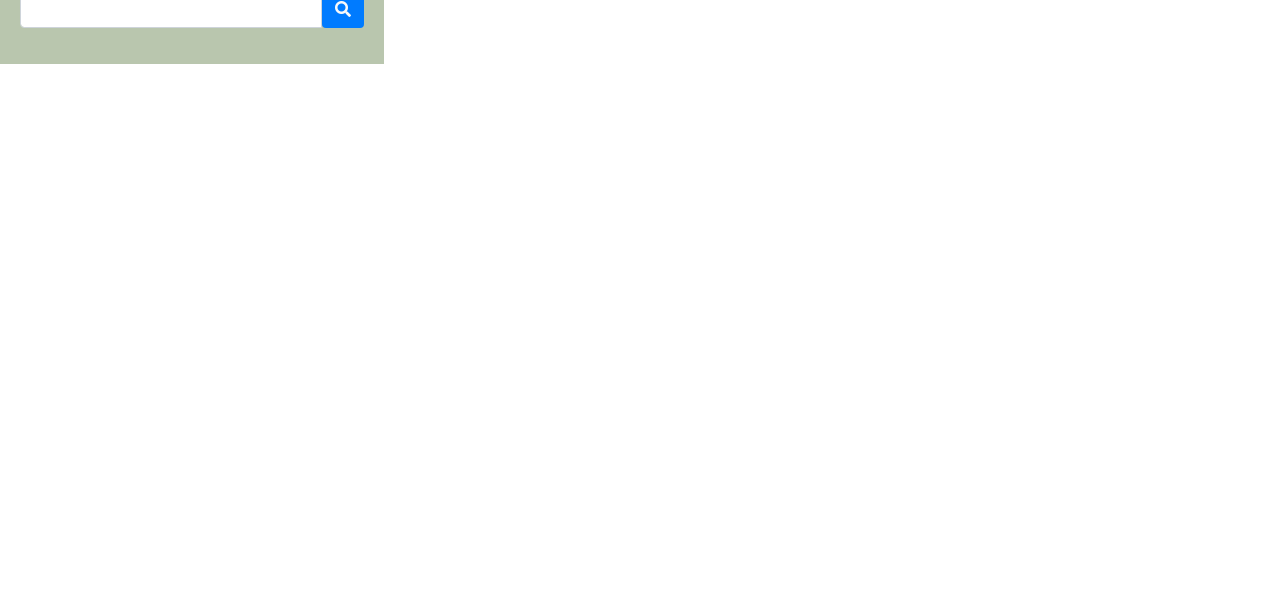
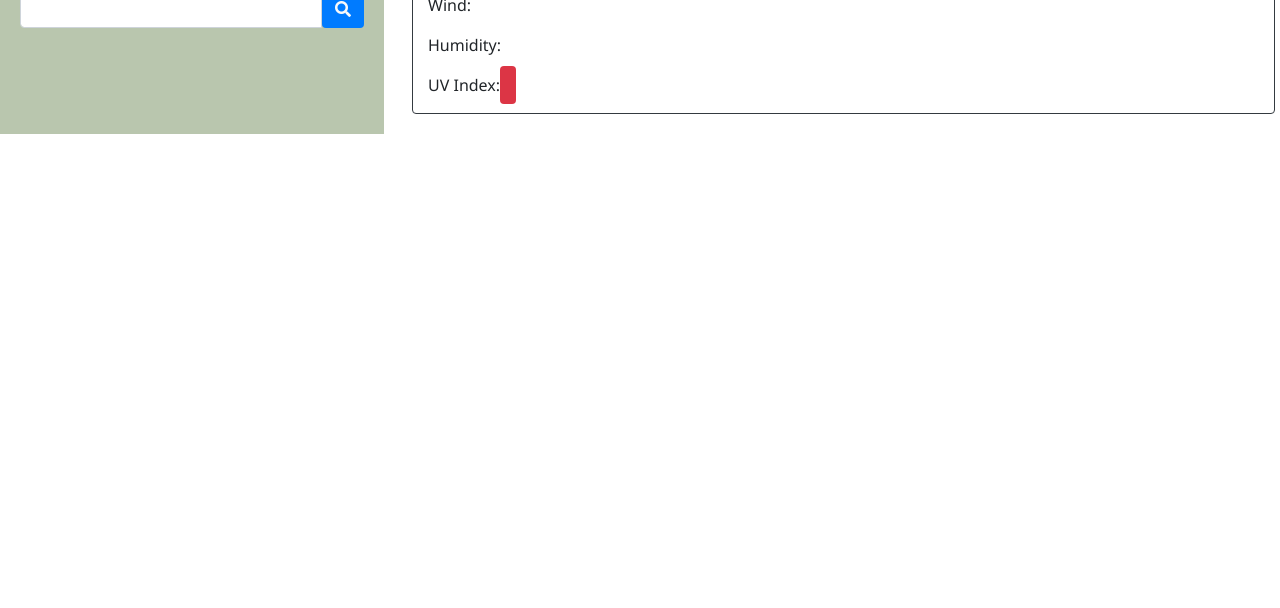
Before and after one commit to diablolaw/weather_dashboard, a plain HTML site: page index.html in a window 1280 px wide. Shown: the part 192-800 px from the top of the page. Drawn offline with nearby package versions, Linux system fonts and the light colour scheme.

Commit message:
current weather session update

```diff
--- a/index.html
+++ b/index.html
@@ -24,8 +24,19 @@
         <div class="input-group mb-3">
           <input type="text" class="form-control" id="search-city" />
           <button class="btn bg-primary text-light" id="search-button"><i class="fa fa-search" aria-hidden="true"></i></button>
+          <ul class="list-group"></ul>
       </aside>
-      <section></section>
+      <section>
+          <div class="row ml-2 border border-dark rounded">
+              <div class="col-sm-12" id="current-weather">
+                  <h3 class="city-name mb-1 mt-2 bolder" id="current-city"></h3>
+                  <p>Temp: <span class="current" id="temperature"></span></p>
+                  <p>Wind: <span class="current" id="wind-speed"></span></p>
+                  <p>Humidity: <span class="current" id="humidity"></span></p>
+                  <p>UV Index: <span class="current bg-danger rounded py-2 px-2 text-white" id="uv-index"></span></p>
+              </div>
+          </div>
+      </section>
     </main>
     <script src="https://cdnjs.cloudflare.com/ajax/libs/jquery/3.2.1/jquery.min.js"></script>
     <script src="./script.js"></script>
```
